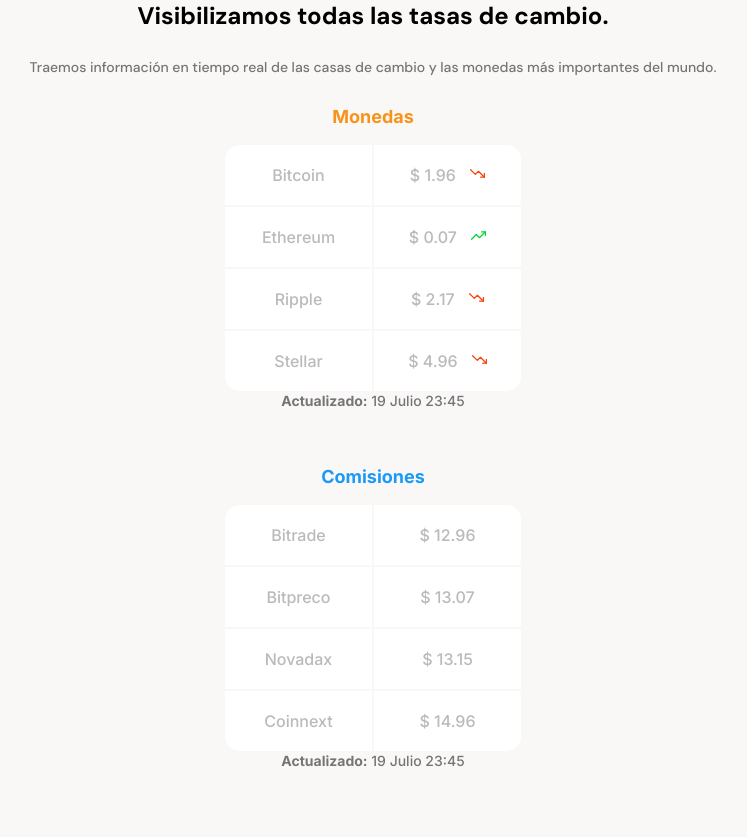
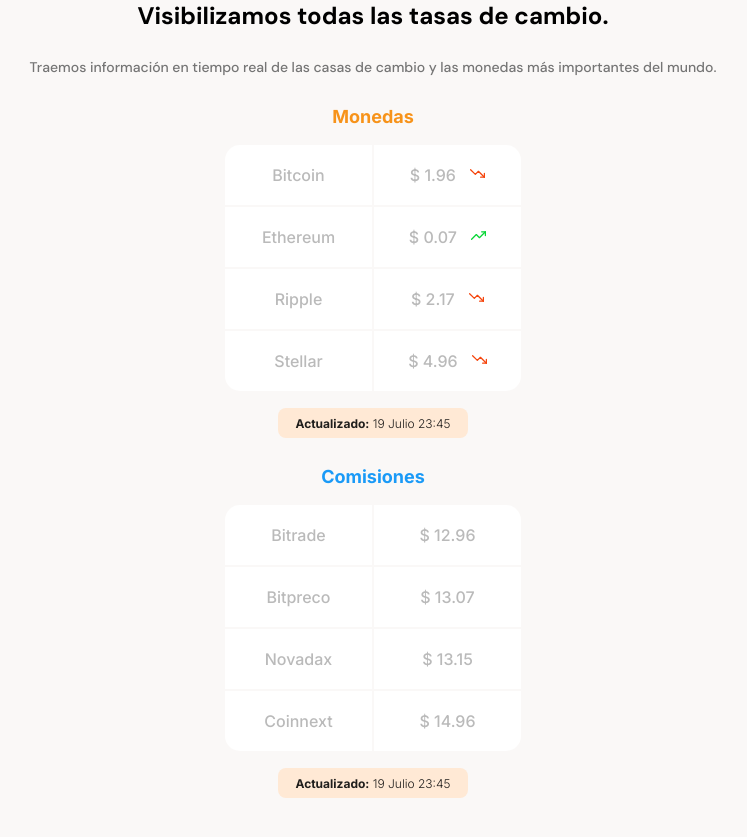
Before and after one commit to JonStevenBernal/CursoResponsiveDesing-MaquetacionMobileFirst, a plain HTML site: page index.html in a window 1280 px wide. Shown: the part 661-1498 px from the top of the page, without its empty margins (267-1014 px from the left). Drawn offline with Linux system fonts and the light colour scheme.

Commit message:
se agregan ultimos estilos a la seccion de actualizado clase 17

```diff
--- a/style.css
+++ b/style.css
@@ -216,3 +216,18 @@ main {
   height: 15px;
   margin-left: 10px;
 }
+.currency-table--date {
+  width: 190px;
+  height: 30px;
+  margin: 0 auto;
+  margin-top: 15px;
+  padding: 8px;
+  background-color: var(--soft-orange);
+  border-radius: 8px;
+}
+.currency-table--date p {
+  font-size: 1.2rem;
+  font-weight: 300;
+  line-height: 1.5rem;
+  color: var(--warm-black);
+}
```
